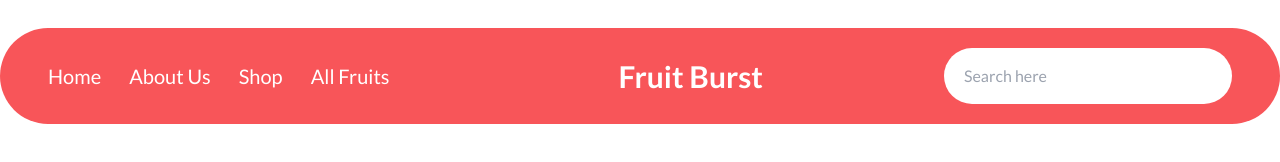
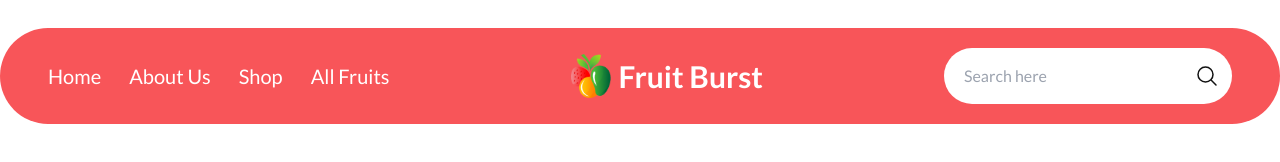
Before and after one commit to jamalszero/assignment-3-fruit-burst, a plain HTML site: page index.html in a window 1280 px wide. Drawn offline with nearby package versions, Linux system fonts and the light colour scheme; the site is published under a folder, as on GitHub Pages, so addresses that start at the root find nothing.

Commit message:
image path changed

```diff
--- a/index.html
+++ b/index.html
@@ -33,7 +33,7 @@
             </div>
 
             <div class="flex items-center justify-center font-bold text-2xl lg:text-3xl md:text-xl lg:text-white md:text-white">
-                <img src="/images/logo.png" class="w-10" alt="">
+                <img src="./images/logo.png" class="w-10" alt="">
                 <h3 class="ml-2">Fruit Burst</h3>
             </div>
             <div class="dropdown dropdown-end lg:hidden md:hidden">
@@ -47,7 +47,7 @@
               </div>
             <div class="hidden md:block lg:block">
                 <input type="search" placeholder="Search here" class="inpu py-4 w-72 pr-6 px-5 rounded-[50px]"
-                    style="background-image: url(/images/Frame.svg); background-repeat: no-repeat; background-position: 95%;" />
+                    style="background-image: url(./images/Frame.svg); background-repeat: no-repeat; background-position: 95%;" />
 
             </div>
         </nav>
```
